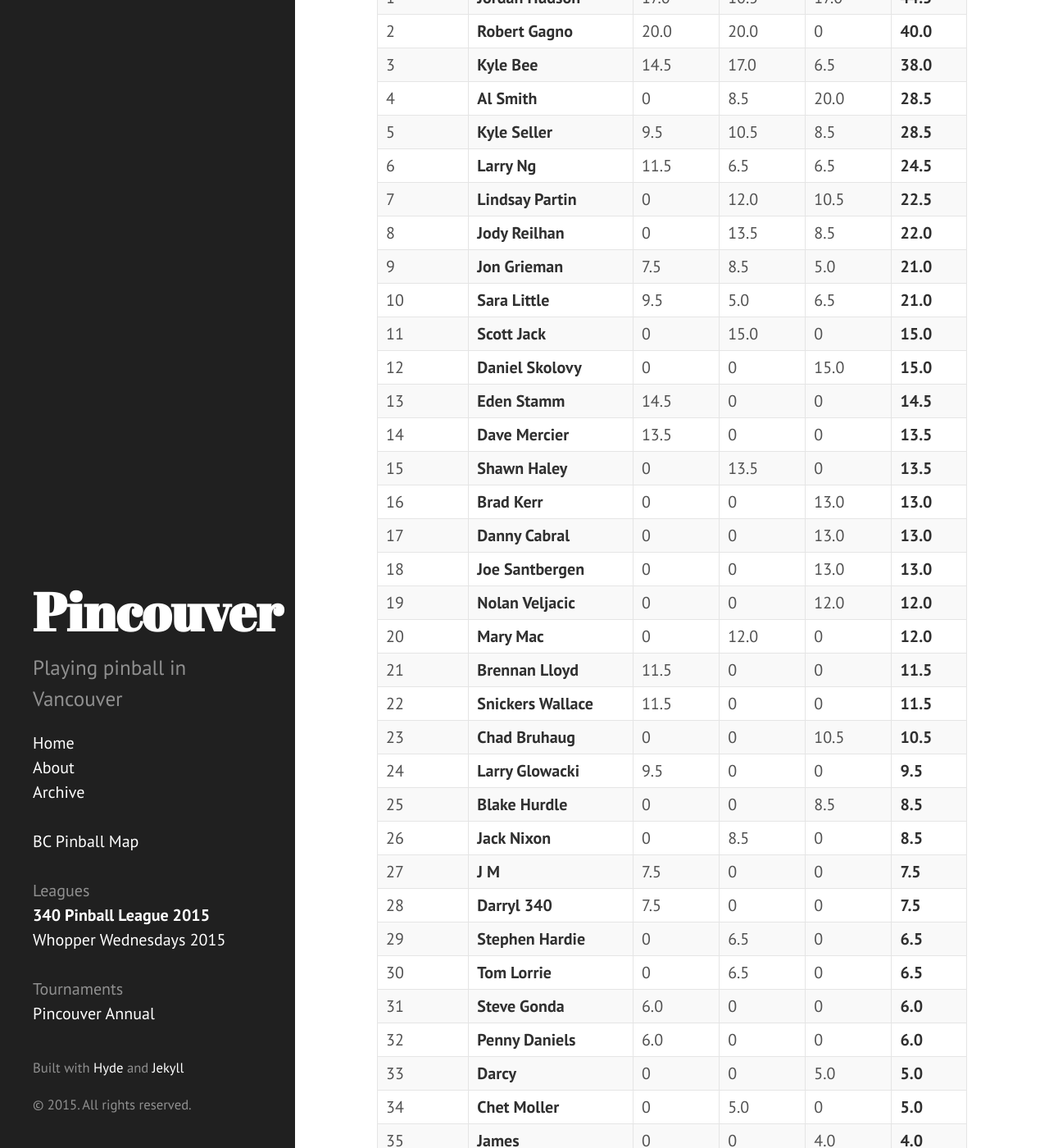
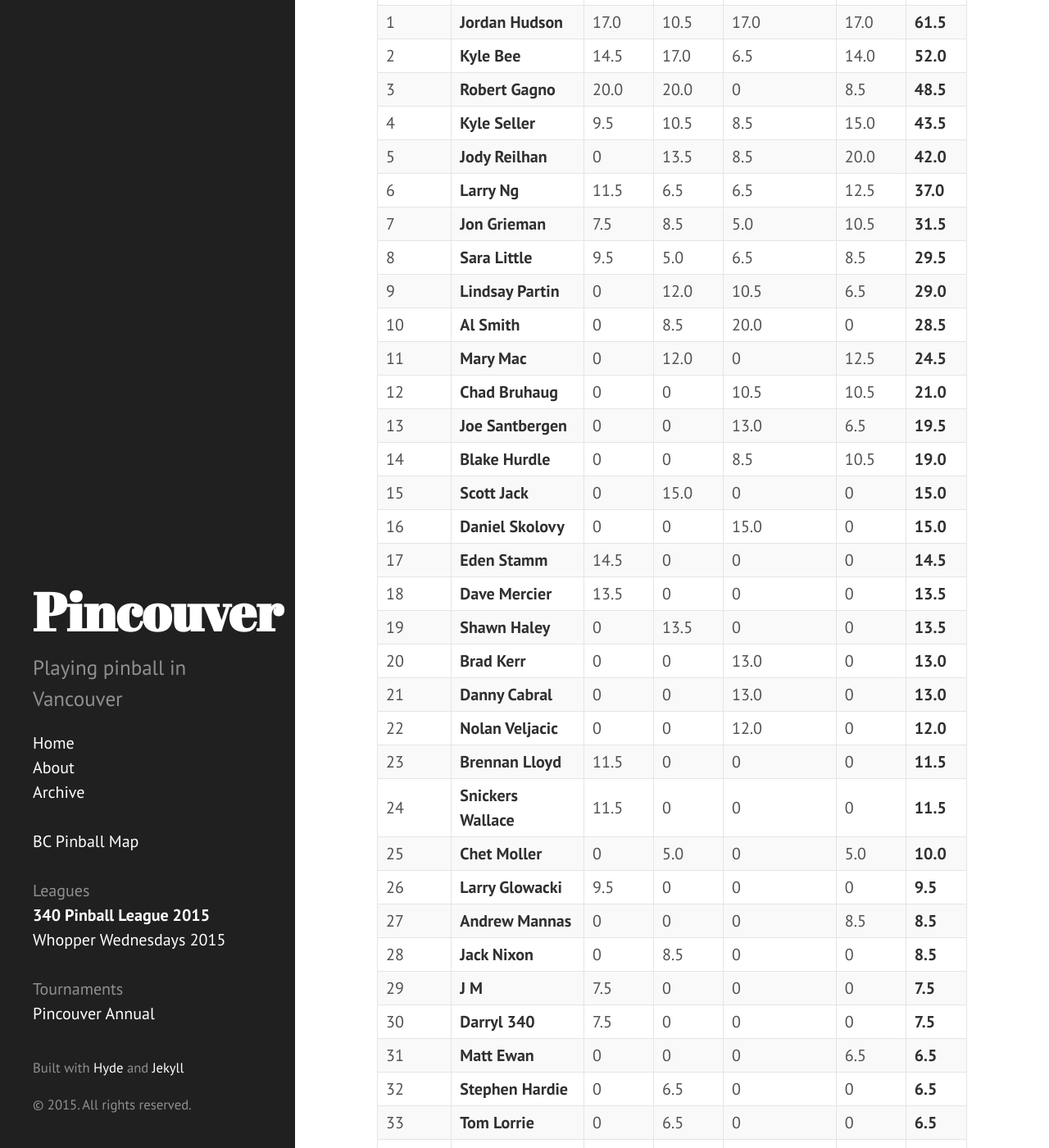
Before and after one commit to lytfyre/VancouverPinball, a Jekyll site: the page built from leagues/340_pinball.md, in a window 1280 px wide and 1400 px high, scrolled down 1497 px. Shown: the whole window at 82% size. Built offline with Jekyll 4.4.1, drawn with Linux system fonts in a browser that asks for light colours; some of the changed text lies outside the part shown.

Commit message:
add 340 event 4 results.

```diff
--- a/leagues/340_pinball.md
+++ b/leagues/340_pinball.md
@@ -44,40 +44,43 @@ TBD - but it will not be heavily weighted towards the top 3 players as some stan
 
 ## Current Standings
 
-| Position | Player | Event 1 | Event 2 | Event 3 | Points
-| ------- | ------- | ------- | ------- | ------- | -------
-|1|**Jordan Hudson**|17.0|10.5|17.0|**44.5**|
-|2|**Robert Gagno**|20.0|20.0|0|**40.0**|
-|3|**Kyle Bee**|14.5|17.0|6.5|**38.0**|
-|4|**Al Smith**|0|8.5|20.0|**28.5**|
-|5|**Kyle Seller**|9.5|10.5|8.5|**28.5**|
-|6|**Larry Ng**|11.5|6.5|6.5|**24.5**|
-|7|**Lindsay Partin**|0|12.0|10.5|**22.5**|
-|8|**Jody Reilhan**|0|13.5|8.5|**22.0**|
-|9|**Jon Grieman**|7.5|8.5|5.0|**21.0**|
-|10|**Sara Little**|9.5|5.0|6.5|**21.0**|
-|11|**Scott Jack**|0|15.0|0|**15.0**|
-|12|**Daniel Skolovy**|0|0|15.0|**15.0**|
-|13|**Eden Stamm**|14.5|0|0|**14.5**|
-|14|**Dave Mercier**|13.5|0|0|**13.5**|
-|15|**Shawn Haley**|0|13.5|0|**13.5**|
-|16|**Brad Kerr**|0|0|13.0|**13.0**|
-|17|**Danny Cabral**|0|0|13.0|**13.0**|
-|18|**Joe Santbergen**|0|0|13.0|**13.0**|
-|19|**Nolan Veljacic**|0|0|12.0|**12.0**|
-|20|**Mary Mac**|0|12.0|0|**12.0**|
-|21|**Brennan Lloyd**|11.5|0|0|**11.5**|
-|22|**Snickers Wallace**|11.5|0|0|**11.5**|
-|23|**Chad Bruhaug**|0|0|10.5|**10.5**|
-|24|**Larry Glowacki**|9.5|0|0|**9.5**|
-|25|**Blake Hurdle**|0|0|8.5|**8.5**|
-|26|**Jack Nixon**|0|8.5|0|**8.5**|
-|27|**J M**|7.5|0|0|**7.5**|
-|28|**Darryl 340**|7.5|0|0|**7.5**|
-|29|**Stephen Hardie**|0|6.5|0|**6.5**|
-|30|**Tom Lorrie**|0|6.5|0|**6.5**|
-|31|**Steve Gonda**|6.0|0|0|**6.0**|
-|32|**Penny Daniels**|6.0|0|0|**6.0**|
-|33|**Darcy**|0|0|5.0|**5.0**|
-|34|**Chet Moller**|0|5.0|0|**5.0**|
-|35|**James**|0|0|4.0|**4.0**|
+| Position | Player | Event 1 | Event 2 | Tommy Vision | Event 4 | Points
+| ------- | ------- | ------- | ------- | ------- | ------- | -------
+|1|**Jordan Hudson**|17.0|10.5|17.0|17.0|**61.5**|
+|2|**Kyle Bee**|14.5|17.0|6.5|14.0|**52.0**|
+|3|**Robert Gagno**|20.0|20.0|0|8.5|**48.5**|
+|4|**Kyle Seller**|9.5|10.5|8.5|15.0|**43.5**|
+|5|**Jody Reilhan**|0|13.5|8.5|20.0|**42.0**|
+|6|**Larry Ng**|11.5|6.5|6.5|12.5|**37.0**|
+|7|**Jon Grieman**|7.5|8.5|5.0|10.5|**31.5**|
+|8|**Sara Little**|9.5|5.0|6.5|8.5|**29.5**|
+|9|**Lindsay Partin**|0|12.0|10.5|6.5|**29.0**|
+|10|**Al Smith**|0|8.5|20.0|0|**28.5**|
+|11|**Mary Mac**|0|12.0|0|12.5|**24.5**|
+|12|**Chad Bruhaug**|0|0|10.5|10.5|**21.0**|
+|13|**Joe Santbergen**|0|0|13.0|6.5|**19.5**|
+|14|**Blake Hurdle**|0|0|8.5|10.5|**19.0**|
+|15|**Scott Jack**|0|15.0|0|0|**15.0**|
+|16|**Daniel Skolovy**|0|0|15.0|0|**15.0**|
+|17|**Eden Stamm**|14.5|0|0|0|**14.5**|
+|18|**Dave Mercier**|13.5|0|0|0|**13.5**|
+|19|**Shawn Haley**|0|13.5|0|0|**13.5**|
+|20|**Brad Kerr**|0|0|13.0|0|**13.0**|
+|21|**Danny Cabral**|0|0|13.0|0|**13.0**|
+|22|**Nolan Veljacic**|0|0|12.0|0|**12.0**|
+|23|**Brennan Lloyd**|11.5|0|0|0|**11.5**|
+|24|**Snickers Wallace**|11.5|0|0|0|**11.5**|
+|25|**Chet Moller**|0|5.0|0|5.0|**10.0**|
+|26|**Larry Glowacki**|9.5|0|0|0|**9.5**|
+|27|**Andrew Mannas**|0|0|0|8.5|**8.5**|
+|28|**Jack Nixon**|0|8.5|0|0|**8.5**|
+|29|**J M**|7.5|0|0|0|**7.5**|
+|30|**Darryl 340**|7.5|0|0|0|**7.5**|
+|31|**Matt Ewan**|0|0|0|6.5|**6.5**|
+|32|**Stephen Hardie**|0|6.5|0|0|**6.5**|
+|33|**Tom Lorrie**|0|6.5|0|0|**6.5**|
+|34|**Steve Gonda**|6.0|0|0|0|**6.0**|
+|35|**Penny Daniels**|6.0|0|0|0|**6.0**|
+|36|**Darcy**|0|0|5.0|0|**5.0**|
+|37|**Matt Read**|0|0|0|5.0|**5.0**|
+|38|**James**|0|0|4.0|0|**4.0**|
```
